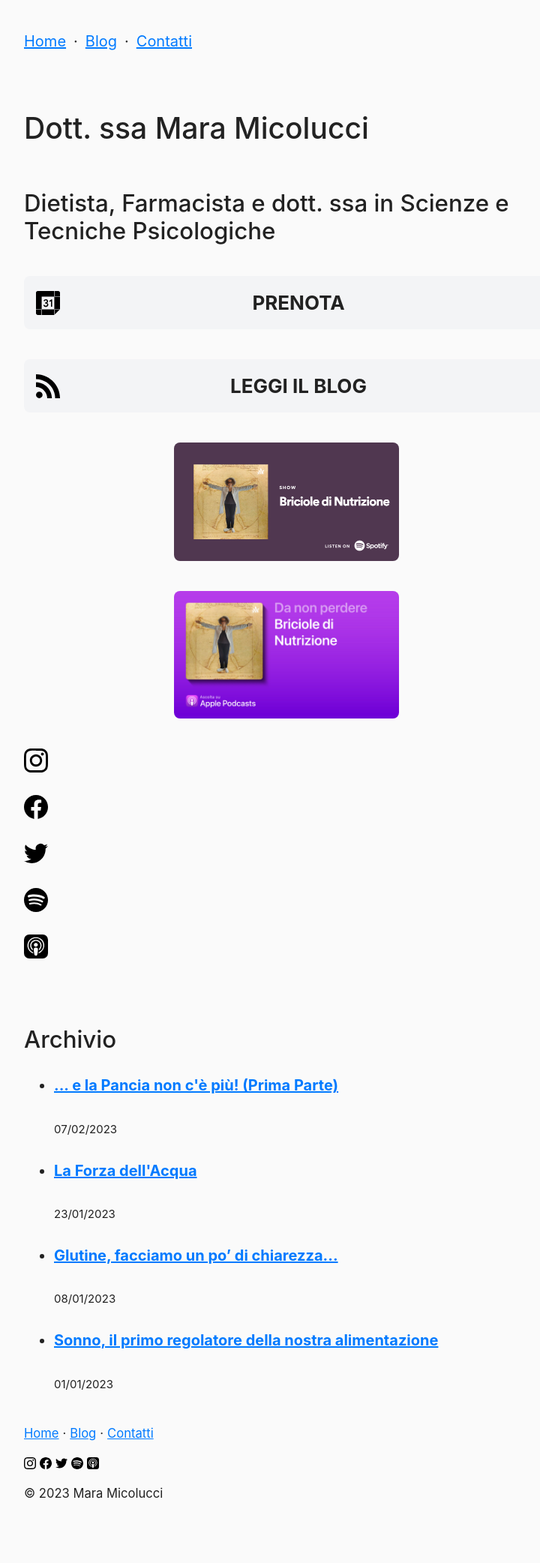
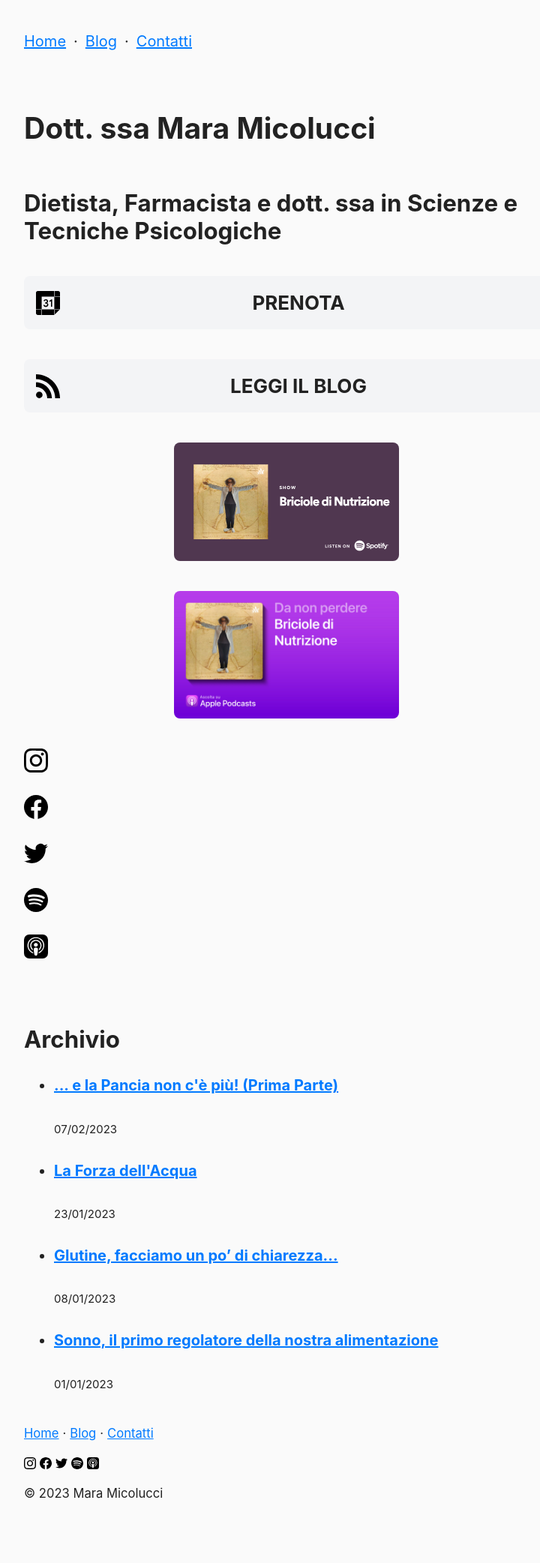
Before and after one commit to curlybracketshq/dietista.it, a Jekyll site: the page built from index.html, in a window 1280 px wide. Shown: the whole page at 75% size, without its empty margins (258-978 px from the left). Built offline with Jekyll 4.4.1, drawn with Linux system fonts in a browser that asks for light colours.

Commit message:
Style tweaks part 3

```diff
--- a/stylesheets/default_v2.css
+++ b/stylesheets/default_v2.css
@@ -21,7 +21,6 @@ body {
   color: var(--foreground);
   max-width: 95%;
   font-family: -apple-system, sans-serif;
-  font-weight: 400;
   margin: 2rem auto 4rem auto;
 }
 
@@ -29,12 +28,6 @@ img {
   max-width: 100%;
   display: block;
   page-break-after: always;
-}
-
-h1,
-h2,
-h3 {
-  font-weight: 500;
 }
 
 h1 {
```
